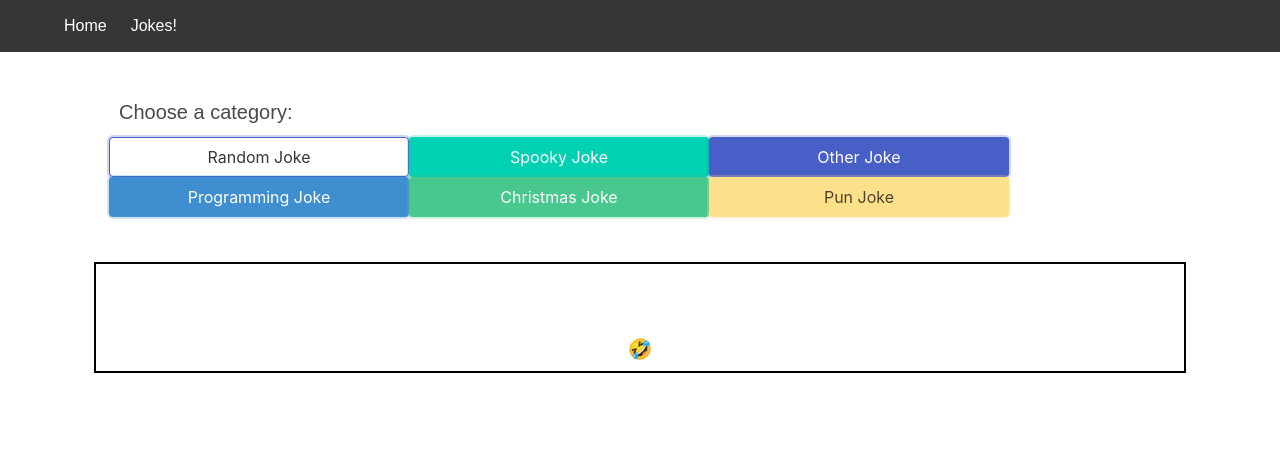
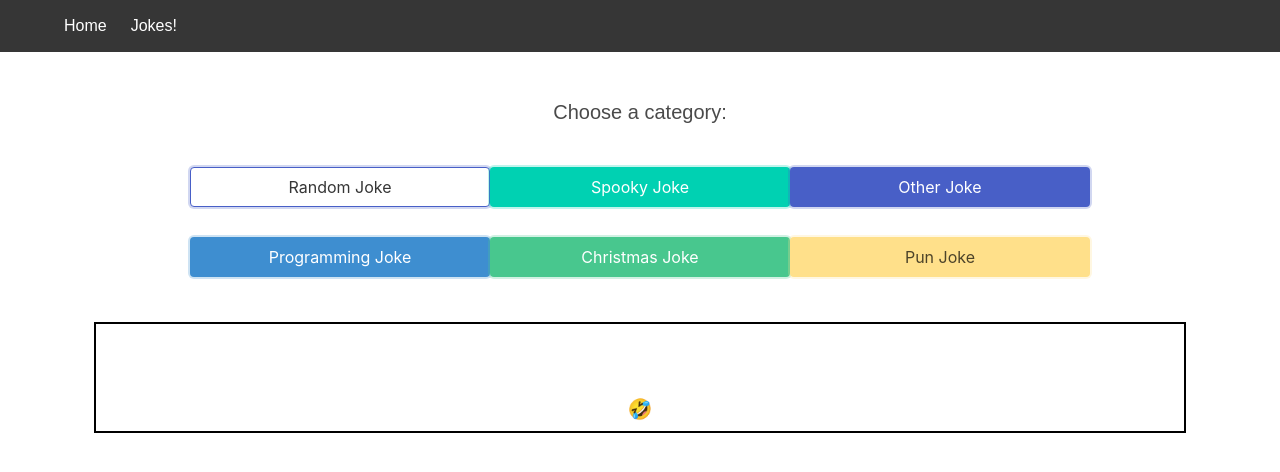
Before and after one commit to oliviafpersonal/SEI-Project-2, a React (Create React App) app: page /jokes in a window 1280 px wide. Shown: the top 472 px of the page. Built offline with nearby package versions, Linux system fonts and the light colour scheme; no server answers; a web font is replaced by a local one.

Commit message:
bit of css

```diff
--- a/src/styles/main.scss
+++ b/src/styles/main.scss
@@ -16,12 +16,14 @@ $font: 'DotGothic16', sans-serif;
   text-align: center;
   width: 300px;
   align-content: center;
+  margin-top: 30px;
 }
 .wrapper {
   display: flex;
   flex-direction: column;
   justify-content: center;
   align-items: center;
+  margin-top: 100px;
 }
 
 .joke-page {
@@ -45,6 +47,7 @@ $font: 'DotGothic16', sans-serif;
 
 .categoryDiv {
   margin: 45px;
+  text-align: center;
 }
 
 .navbar {
```
